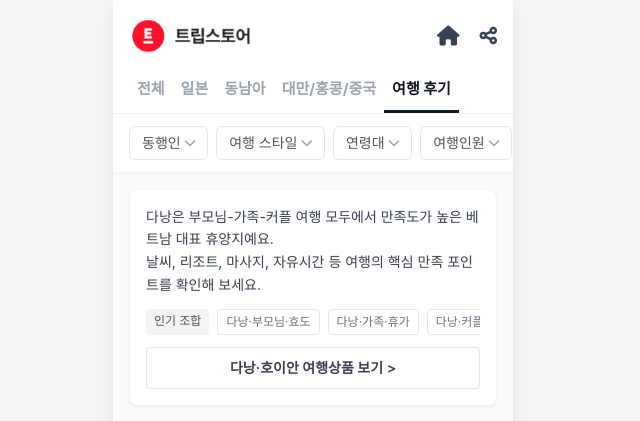
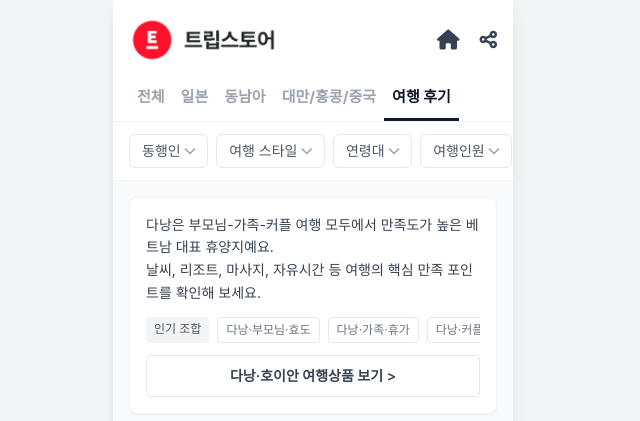
Before and after one commit to pringlez2/review-hub-0129, a Flask app: page / in a window 1280 px wide. Shown: the top 421 px of the page, without its empty margins (327-967 px from the left). Run offline with Flask 3, Linux system fonts and the light colour scheme; some libraries are stand-ins or nearby versions.

Commit message:
style: enlarge logo to h-12

```diff
--- a/templates/detail.html
+++ b/templates/detail.html
@@ -25,7 +25,7 @@
                 <button onclick="location.href='/'" class="text-gray-900 mr-2"><i
                         class="fas fa-chevron-left text-lg"></i></button>
                 <img src="{{ url_for('static', filename='images/ts_logo_brand.png') }}" alt="트립스토어"
-                    class="h-10 object-contain cursor-pointer" onclick="location.href='/'">
+                    class="h-12 object-contain cursor-pointer" onclick="location.href='/'">
             </div>
             <div class="flex items-center space-x-5 text-gray-700">
                 <button class="hover:text-black transition-colors" onclick="location.href='/'"><i
--- a/templates/index.html
+++ b/templates/index.html
@@ -32,7 +32,7 @@
         <div class="flex items-center justify-between px-4 pt-4 pb-2">
             <div class="flex items-center">
                 <img src="{{ url_for('static', filename='images/ts_logo_brand.png') }}" alt="트립스토어"
-                    class="h-10 object-contain cursor-pointer" onclick="location.href='/'">
+                    class="h-12 object-contain cursor-pointer" onclick="location.href='/'">
             </div>
             <div class="flex items-center space-x-5 text-gray-700">
                 <button class="hover:text-black transition-colors" onclick="location.href='/'"><i
```
